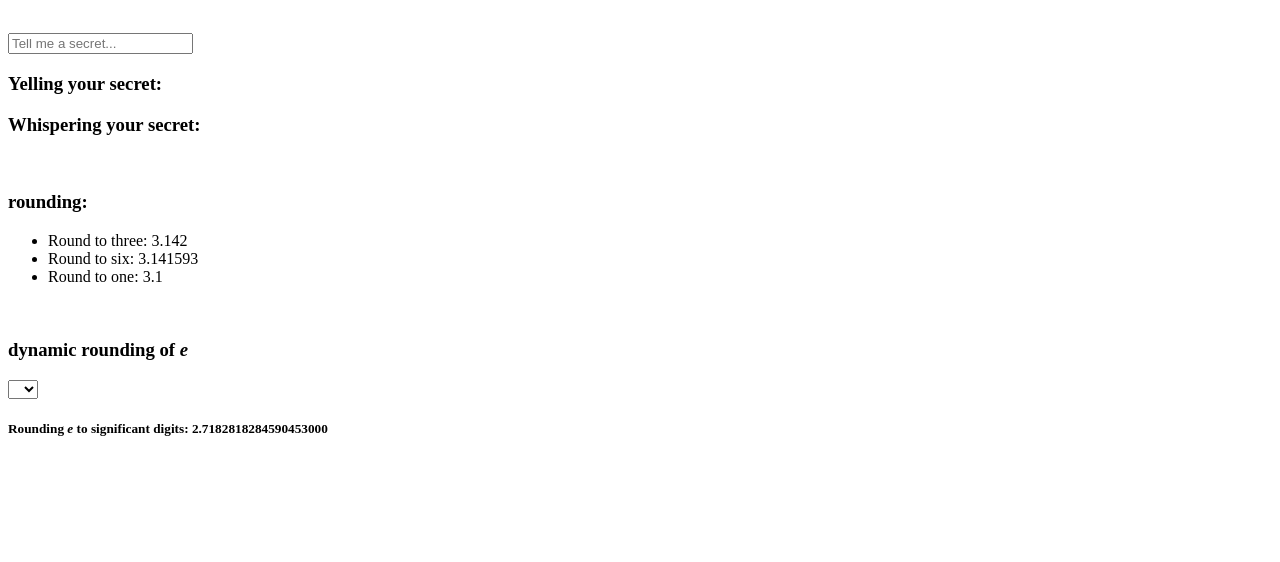
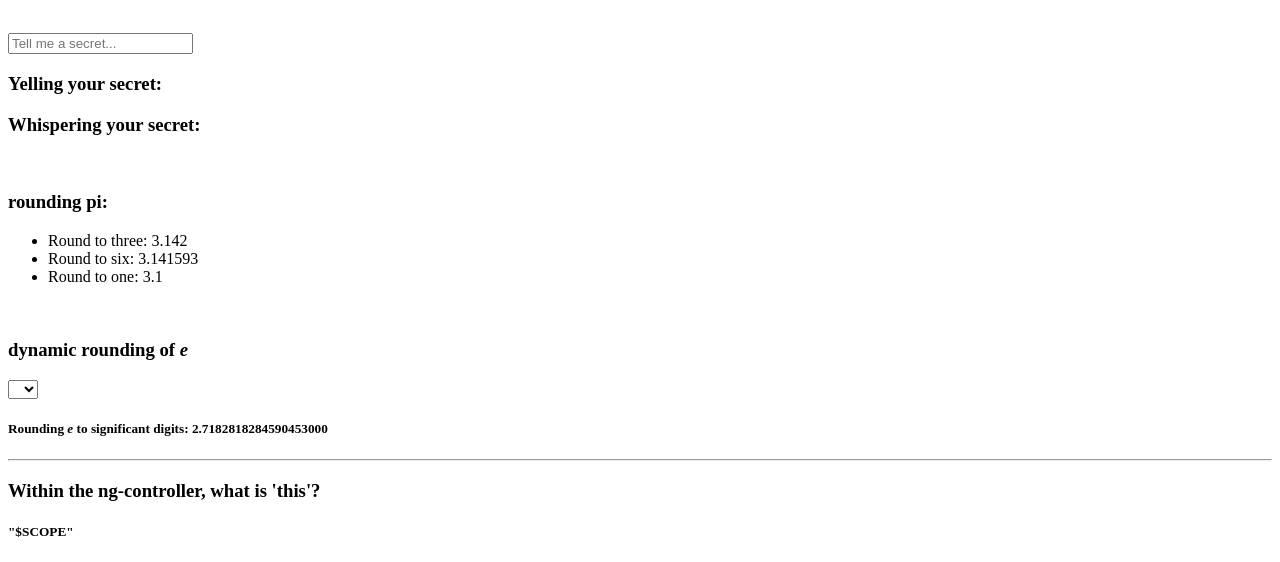
Before and after one commit to craftninja/angular-curr, a website: page index.html in a window 1280 px wide. Shown: the part 543-1105 px from the top of the page. Before the commit the page ends 1002 px from the top, so only its background shows below. Drawn offline with nearby package versions, Linux system fonts and the light colour scheme.

Commit message:
Adding clarification, what is 'this' within a controller?

```diff
--- a/index.html
+++ b/index.html
@@ -44,7 +44,7 @@
     <h3>Yelling your secret: {{secret | uppercase}}</h3>
     <h3>Whispering your secret: <i>{{secret | lowercase}}</i></h3>
     <br>
-    <h3>rounding:</h3>
+    <h3>rounding pi:</h3>
     <ul>
       <li>Round to three: {{3.14159265359 | number:3}}</li>
       <li>Round to six:   {{3.14159265359 | number:6}}</li>
@@ -69,6 +69,9 @@
              'other': 'You are rounding to {{roundE}} digits.'}">
         </ng-pluralize>
       </h5>
+      <hr>
+      <h3>Within the ng-controller, what is 'this'?</h3>
+      <h5>{{this}}</h5>
     </div>
   </body>
 </html>
```
